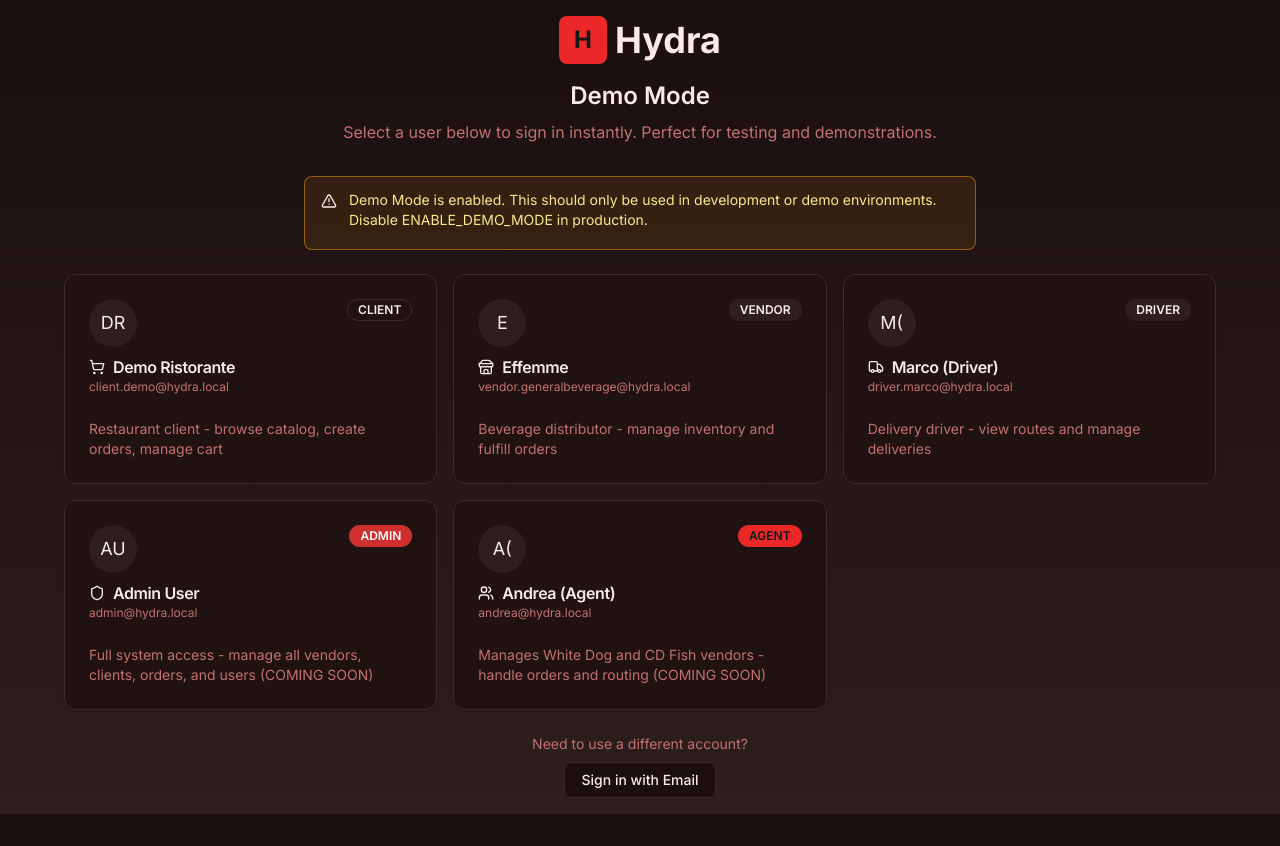
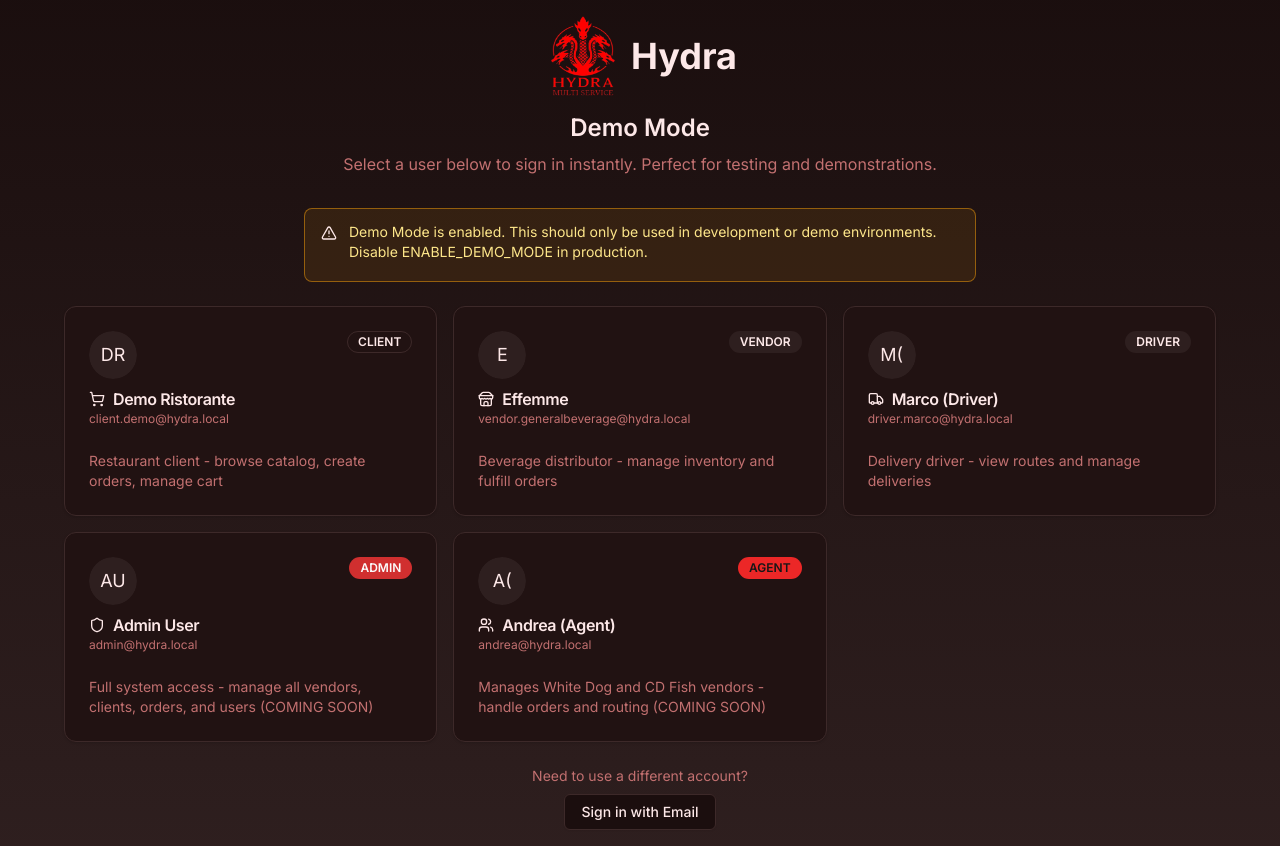
Before and after one commit to HydraItalia/hydra, a Next.js app: page /demo-signin in a window 1280 px wide. Before the commit the page ends 814 px from the top, so only its background shows below. Built offline with nearby package versions, Linux system fonts and the light colour scheme.

Commit message:
Refactor code structure for improved readability and maintainability

```diff
--- a/src/app/dashboard/layout.tsx
+++ b/src/app/dashboard/layout.tsx
@@ -1,6 +1,7 @@
 import { ReactNode } from "react";
 import { redirect } from "next/navigation";
 import Link from "next/link";
+import Image from "next/image";
 import { currentUser } from "@/lib/auth";
 import { SidebarNav } from "@/components/dashboard/sidebar-nav";
 import { UserMenu } from "@/components/layout/user-menu";
@@ -41,15 +42,18 @@ export default async function DashboardLayout({
 
         {/* Top Bar */}
         <header className="sticky top-0 z-40 border-b bg-background/95 backdrop-blur supports-[backdrop-filter]:bg-background/60">
-          <div className="flex h-16 items-center px-4 md:px-6">
+          <div className="flex h-24 items-center px-4 md:px-6">
             <MobileNav role={user.role} />
 
             <div className="flex items-center gap-2">
               <Link href="/dashboard" className="flex items-center gap-2">
-                <div className="flex h-8 w-8 items-center justify-center rounded-lg bg-primary text-primary-foreground">
-                  <span className="text-lg font-bold">H</span>
-                </div>
-                <span className="hidden font-bold md:inline-block">Hydra</span>
+                <Image
+                  src="/hydra-icon.png"
+                  alt="Hydra"
+                  width={96}
+                  height={96}
+                  className="h-20 w-20"
+                />
               </Link>
             </div>
 
--- a/src/app/demo-signin/page.tsx
+++ b/src/app/demo-signin/page.tsx
@@ -3,6 +3,7 @@
 import { useState } from "react";
 import { signIn } from "next-auth/react";
 import { useRouter } from "next/navigation";
+import Image from "next/image";
 import { DemoUserCard } from "@/components/auth/demo-user-card";
 import { DEMO_USERS } from "@/lib/demo-mode";
 import { Alert, AlertDescription } from "@/components/ui/alert";
@@ -58,9 +59,13 @@ export default function DemoSigninPage() {
       <div className="w-full max-w-6xl">
         <div className="text-center mb-8">
           <div className="flex items-center justify-center gap-2 mb-4">
-            <div className="flex h-12 w-12 items-center justify-center rounded-lg bg-primary text-primary-foreground">
-              <span className="text-2xl font-bold">H</span>
-            </div>
+            <Image
+              src="/hydra-icon.png"
+              alt="Hydra"
+              width={96}
+              height={96}
+              className="h-20 w-20"
+            />
             <h1 className="text-4xl font-bold">Hydra</h1>
           </div>
           <h2 className="text-2xl font-semibold mb-2">Demo Mode</h2>
```
Also changed, not shown: public/hydra-icon.png (added).
